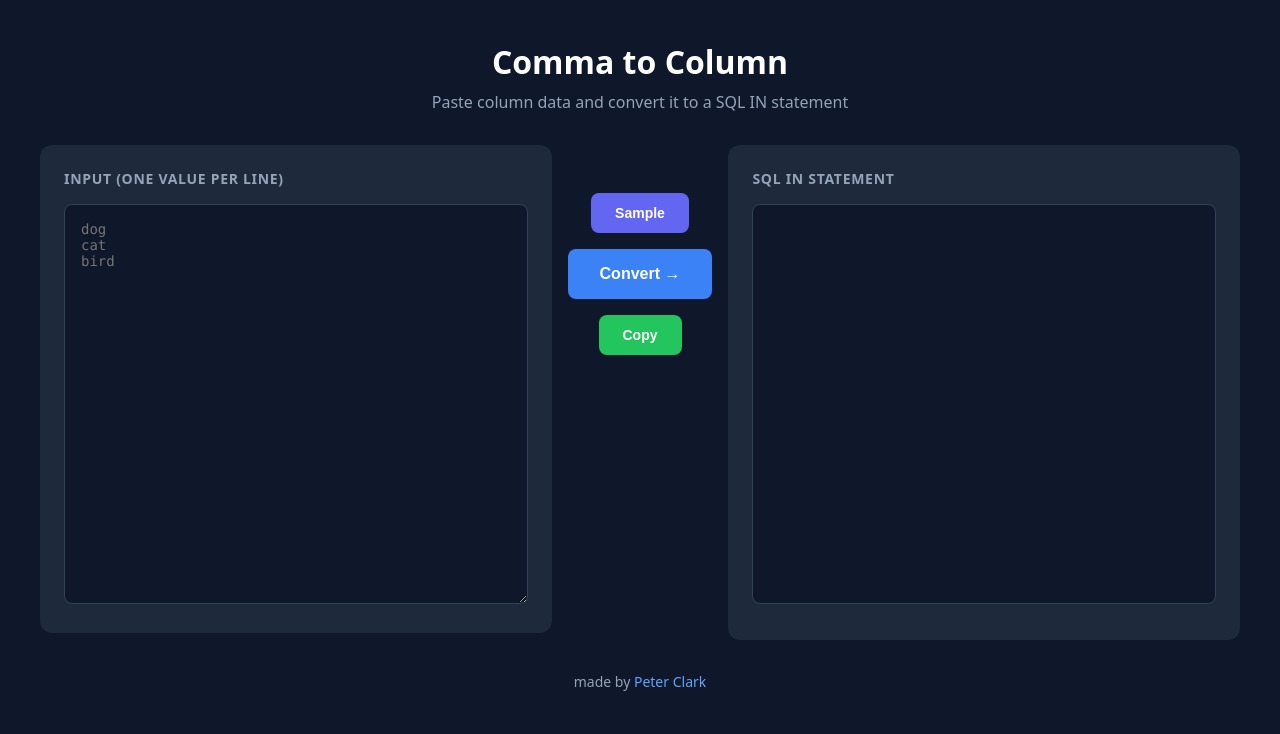
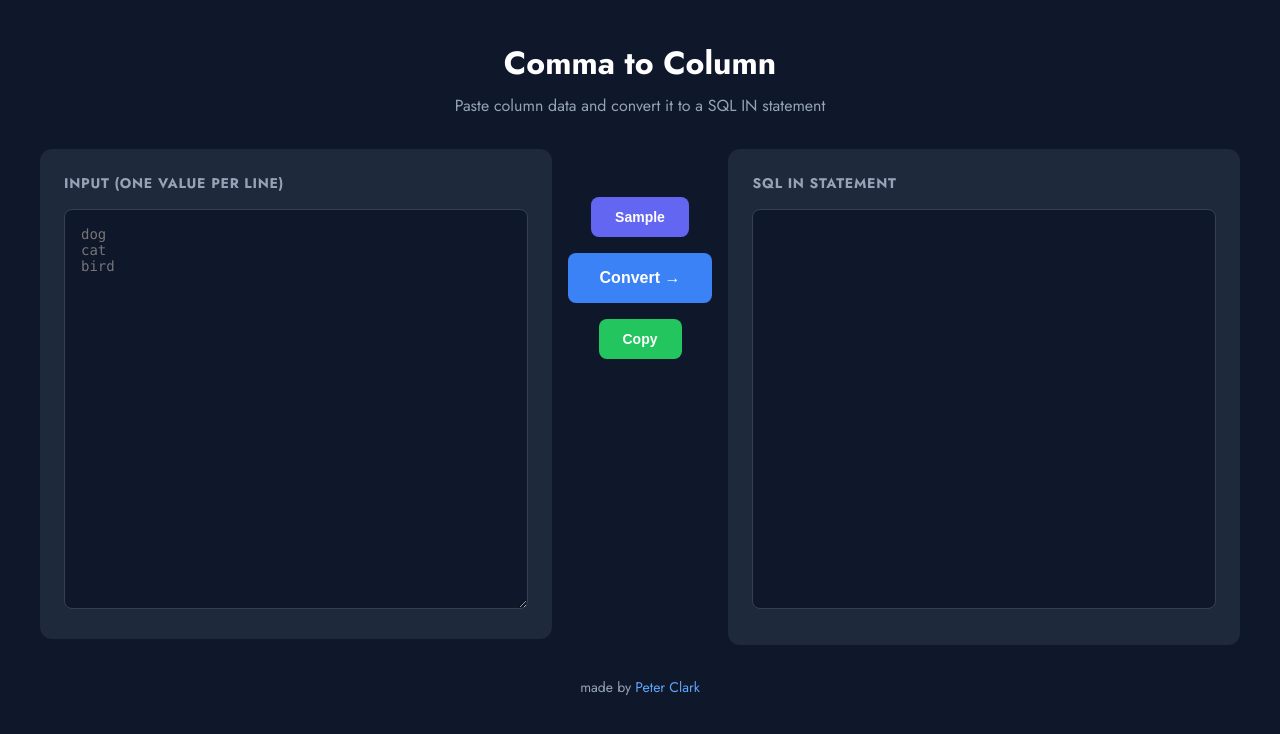
Before and after one commit to plc/commatocolumndotcom, a plain HTML site: page index.html in a window 1280 px wide. Drawn offline with Linux system fonts and the light colour scheme.

Commit message:
Switch to Jost typeface from Google Fonts

```diff
--- a/index.html
+++ b/index.html
@@ -4,10 +4,13 @@
   <meta charset="UTF-8">
   <meta name="viewport" content="width=device-width, initial-scale=1.0">
   <title>Comma to Column</title>
+  <link rel="preconnect" href="https://fonts.googleapis.com">
+  <link rel="preconnect" href="https://fonts.gstatic.com" crossorigin>
+  <link href="https://fonts.googleapis.com/css2?family=Jost:wght@400;500;600;700&display=swap" rel="stylesheet">
   <style>
     * { box-sizing: border-box; margin: 0; padding: 0; }
     body {
-      font-family: system-ui, -apple-system, sans-serif;
+      font-family: 'Jost', system-ui, -apple-system, sans-serif;
       background: #0f172a;
       color: #e2e8f0;
       min-height: 100vh;
```
